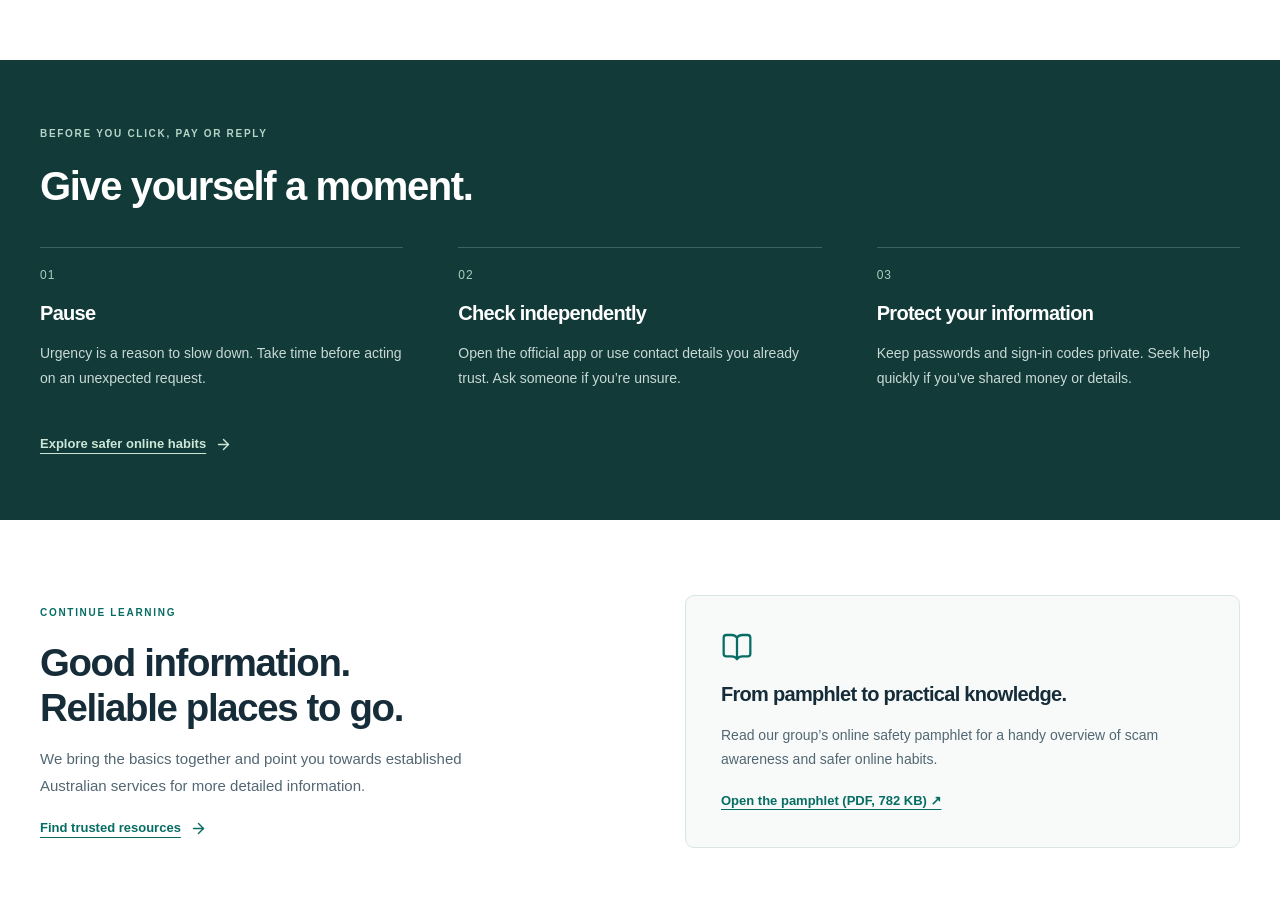
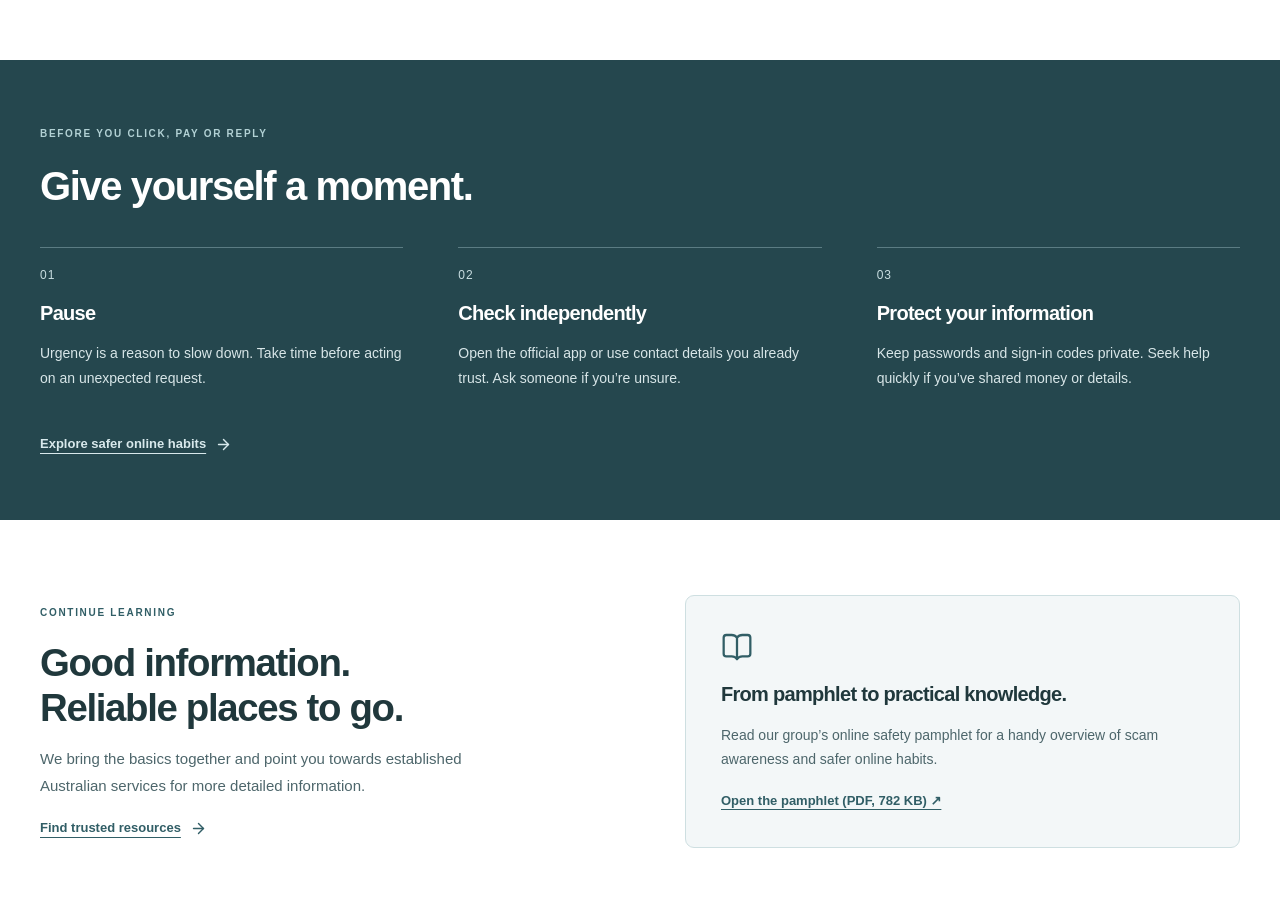
Before and after one commit to hotodogu/digital-watchdog, a Next.js app: page / in a window 1280 px wide. Shown: the part 1420-2342 px from the top of the page. Built offline with nearby package versions, Linux system fonts and the light colour scheme.

Commit message:
style: update global styles with new color variables and adjustments for improved aesthetics

```diff
--- a/src/app/globals.css
+++ b/src/app/globals.css
@@ -1,14 +1,20 @@
 @import "tailwindcss";
 :root {
   color-scheme: light;
-  --ink: #162d39;
-  --muted: #526773;
-  --teal: #076d64;
-  --line: #dce5e5;
-  --paper: #f7faf9;
+  --primary: #b8d0d3;
+  --ink: #20383c;
+  --muted: #4d666b;
+  --accent: #315e66;
+  --line: #cedfe1;
+  --paper: #f3f7f8;
   background: white;
   color: var(--ink);
   font-family: Arial, Helvetica, sans-serif;
+}
+@supports (color: color(display-p3 0 0 0)) {
+  :root {
+    --primary: color(display-p3 0.721569 0.815686 0.827451);
+  }
 }
 * {
   box-sizing: border-box;
@@ -53,8 +59,8 @@ h3 {
   margin-inline: auto;
 }
 .project-notice {
-  background: #eaf3ef;
-  color: #33584c;
+  background: var(--primary);
+  color: #284b51;
   font-size: 12px;
   padding: 10px 0;
 }
@@ -99,7 +105,7 @@ h3 {
   color: var(--muted);
 }
 .brand-icon {
-  color: var(--teal);
+  color: var(--accent);
   display: flex;
 }
 .site-header nav {
@@ -113,7 +119,7 @@ h3 {
   padding-block: 12px;
 }
 .site-header nav a[aria-current] {
-  color: var(--teal);
+  color: var(--accent);
   text-decoration: underline;
   text-underline-offset: 7px;
 }
@@ -141,7 +147,7 @@ h3 {
   font-weight: 700;
   letter-spacing: 1.7px;
   text-transform: uppercase;
-  color: var(--teal);
+  color: var(--accent);
   margin-bottom: 20px;
 }
 .hero .eyebrow {
@@ -152,11 +158,11 @@ h3 {
 .status-dot {
   width: 6px;
   height: 6px;
-  background: #178678;
+  background: var(--accent);
   border-radius: 50%;
 }
 .hero h1 span {
-  color: var(--teal);
+  color: var(--accent);
 }
 .lede {
   font-size: 18px;
@@ -185,11 +191,11 @@ h3 {
   line-height: 1.4;
 }
 .primary {
-  background: var(--teal);
+  background: var(--accent);
   color: white;
 }
 .secondary {
-  border: 1px solid #b9ccca;
+  border: 1px solid #a7c2c6;
   background: white;
 }
 .hero-note {
@@ -201,13 +207,13 @@ h3 {
   color: var(--muted);
 }
 .hero-note svg {
-  color: var(--teal);
+  color: var(--accent);
 }
 .hero-art {
   position: relative;
   min-height: 350px;
   border-radius: 28px;
-  background: #e6efeb;
+  background: var(--primary);
   display: flex;
   align-items: center;
   justify-content: center;
@@ -216,8 +222,8 @@ h3 {
   position: absolute;
   inset: 0;
   background-image:
-    linear-gradient(#cfdfd766 1px, transparent 1px),
-    linear-gradient(90deg, #cfdfd766 1px, transparent 1px);
+    linear-gradient(#8fadb566 1px, transparent 1px),
+    linear-gradient(90deg, #8fadb566 1px, transparent 1px);
   background-size: 30px 30px;
   border-radius: 28px;
   mask-image: radial-gradient(ellipse, black, transparent);
@@ -226,7 +232,7 @@ h3 {
   position: absolute;
   top: 25px;
   left: 25px;
-  color: #43645b;
+  color: #35575e;
   font-size: 11px;
   display: flex;
   gap: 9px;
@@ -235,11 +241,11 @@ h3 {
 .message-preview {
   position: relative;
   background: white;
-  border: 1px solid #d6e3dc;
+  border: 1px solid #c0d4d7;
   border-radius: 13px;
   width: 82%;
   padding: 22px;
-  box-shadow: 0 14px 35px #2142370c;
+  box-shadow: 0 14px 35px #20383c0c;
   transform: rotate(-3deg);
   margin: 10px 12px 0 0;
 }
@@ -257,10 +263,10 @@ h3 {
   color: var(--muted);
 }
 .message-avatar {
-  background: #edf3f1;
+  background: #e8f0f1;
   padding: 9px;
   border-radius: 10px;
-  color: var(--teal);
+  color: var(--accent);
 }
 .message-time {
   margin-left: auto;
@@ -275,7 +281,7 @@ h3 {
 .fake-link {
   font-size: 12px;
   text-decoration: underline;
-  color: #3e7098;
+  color: var(--accent);
 }
 .warning-tag {
   display: flex;
@@ -292,7 +298,7 @@ h3 {
   position: absolute;
   right: -12px;
   bottom: 47px;
-  background: #0b7064;
+  background: var(--accent);
   color: white;
   border: 7px solid var(--paper);
   padding: 20px;
@@ -304,7 +310,7 @@ h3 {
   bottom: 20px;
   left: 25px;
   font-size: 10px;
-  color: #49675d;
+  color: #35575e;
   display: flex;
   gap: 8px;
   align-items: center;
@@ -317,7 +323,7 @@ h3 {
   border-radius: 9px;
   position: relative;
   margin-top: -28px;
-  box-shadow: 0 6px 18px #162d3904;
+  box-shadow: 0 6px 18px #20383c04;
 }
 .pathway {
   display: flex;
@@ -342,12 +348,12 @@ h3 {
 .pathway > svg {
   margin-left: auto;
   flex-shrink: 0;
-  color: var(--teal);
+  color: var(--accent);
 }
 .icon-box {
   display: inline-flex;
-  background: #ecf4f1;
-  color: var(--teal);
+  background: #e8f1f2;
+  color: var(--accent);
   padding: 12px;
   border-radius: 10px;
   flex-shrink: 0;
@@ -377,7 +383,7 @@ h3 {
   display: inline-flex;
   align-items: center;
   gap: 9px;
-  color: var(--teal);
+  color: var(--accent);
   font-weight: 650;
   font-size: 13px;
   line-height: 1.6;
@@ -385,7 +391,7 @@ h3 {
   text-underline-offset: 5px;
 }
 .text-link:hover {
-  color: #034d46;
+  color: #203f46;
 }
 .card-grid {
   display: grid;
@@ -402,8 +408,8 @@ h3 {
     border-color 0.15s;
 }
 .guide-card:hover {
-  border-color: #7ba99e;
-  box-shadow: 0 7px 22px #16382d0c;
+  border-color: #82a8af;
+  box-shadow: 0 7px 22px #20383c0c;
 }
 .card-art {
   height: 155px;
@@ -411,8 +417,8 @@ h3 {
   align-items: center;
   justify-content: center;
   position: relative;
-  color: var(--teal);
-  background: #edf3ef;
+  color: var(--accent);
+  background: #e4eef0;
 }
 .card-art > span {
   position: absolute;
@@ -422,16 +428,16 @@ h3 {
   opacity: 0.6;
 }
 .tone-1 {
-  background: #edf0f8;
-  color: #4a6296;
+  background: #d6e5e8;
+  color: #315e66;
 }
 .tone-2 {
-  background: #f6f0e6;
-  color: #8d6e37;
+  background: var(--primary);
+  color: #315e66;
 }
 .tone-3 {
-  background: #f0edf6;
-  color: #78618e;
+  background: #c7dde0;
+  color: #315e66;
 }
 .card-body {
   padding: 23px 20px;
@@ -457,11 +463,11 @@ h3 {
 }
 .habits-section {
   padding: 65px 0;
-  background: #123a38;
+  background: #25474e;
   color: #fff;
 }
 .habits-section .eyebrow {
-  color: #b4d5c6;
+  color: var(--primary);
 }
 .habits-section h2 {
   font-size: 40px;
@@ -475,13 +481,13 @@ h3 {
 .step-number {
   font-size: 12px;
   letter-spacing: 1px;
-  color: var(--teal);
+  color: var(--accent);
   display: block;
   margin-bottom: 18px;
 }
 .habits-section .step-number {
-  color: #a9cfbd;
-  border-top: 1px solid #3e6260;
+  color: #c8dde0;
+  border-top: 1px solid #5b7c83;
   padding-top: 18px;
 }
 .steps-grid h3 {
@@ -489,10 +495,10 @@ h3 {
 }
 .steps-grid p {
   font-size: 14px;
-  color: #c9d9d6;
+  color: #d8e6e8;
 }
 .habits-section .text-link {
-  color: #cce6d7;
+  color: #d8e9ec;
 }
 .bottom-grid {
   display: grid;
@@ -512,7 +518,7 @@ h3 {
   padding: 35px;
 }
 .pamphlet-panel > svg {
-  color: var(--teal);
+  color: var(--accent);
   margin-bottom: 20px;
 }
 .pamphlet-panel p {
@@ -521,7 +527,7 @@ h3 {
 }
 .pamphlet-panel a {
   font-size: 13px;
-  color: var(--teal);
+  color: var(--accent);
   font-weight: 650;
   text-decoration: underline;
   text-underline-offset: 4px;
@@ -595,8 +601,8 @@ h3 {
   min-height: 210px;
 }
 .callout {
-  background: #edf5f0;
-  border: 1px solid #d3e4db;
+  background: #e8f1f2;
+  border: 1px solid #c8dcdf;
   border-radius: 9px;
   padding: 30px;
   margin-top: 35px;
@@ -606,12 +612,12 @@ h3 {
 }
 .callout p {
   font-size: 15px;
-  color: #3e5a51;
+  color: #3c5c63;
 }
 .back-link {
   display: inline-block;
   font-size: 13px;
-  color: var(--teal);
+  color: var(--accent);
   margin-bottom: 30px;
   text-decoration: underline;
   text-underline-offset: 4px;
@@ -680,8 +686,8 @@ h3 {
   align-items: center;
   justify-content: center;
   border-radius: 50%;
-  background: #eaf3ee;
-  color: var(--teal);
+  background: #e5eff0;
+  color: var(--accent);
   width: 28px;
   height: 28px;
   flex-shrink: 0;
@@ -701,7 +707,7 @@ h3 {
   content: "✓";
   position: absolute;
   left: 0;
-  color: var(--teal);
+  color: var(--accent);
 }
 .muted {
   color: var(--muted);
@@ -760,7 +766,7 @@ h3 {
 }
 .resource-card .eyebrow {
   font-size: 10px;
-  color: var(--teal);
+  color: var(--accent);
 }
 .resource-card .text-link {
   margin-top: auto;
@@ -786,7 +792,7 @@ h3 {
 }
 .personal-checklist input {
   margin-top: 4px;
-  accent-color: var(--teal);
+  accent-color: var(--accent);
   width: 18px;
   height: 18px;
   flex-shrink: 0;
@@ -818,7 +824,7 @@ h3 {
   grid-template-columns: repeat(2, 1fr);
 }
 :focus-visible {
-  outline: 3px solid #076d64;
+  outline: 3px solid var(--accent);
   outline-offset: 5px;
 }
 .skip-link {
```
